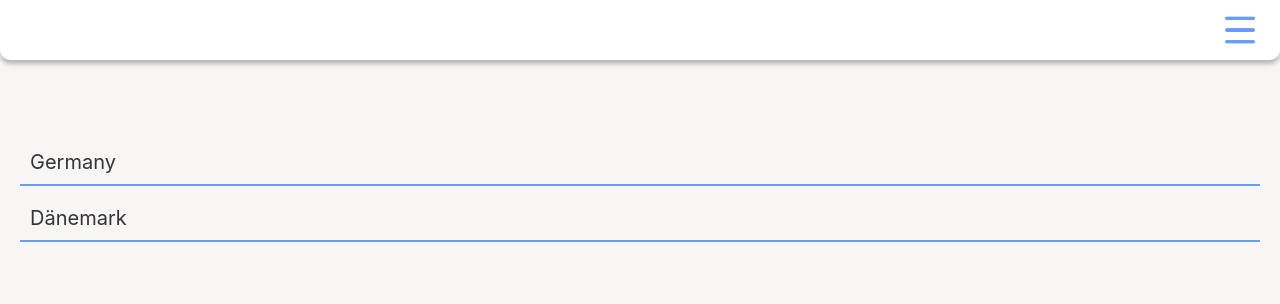
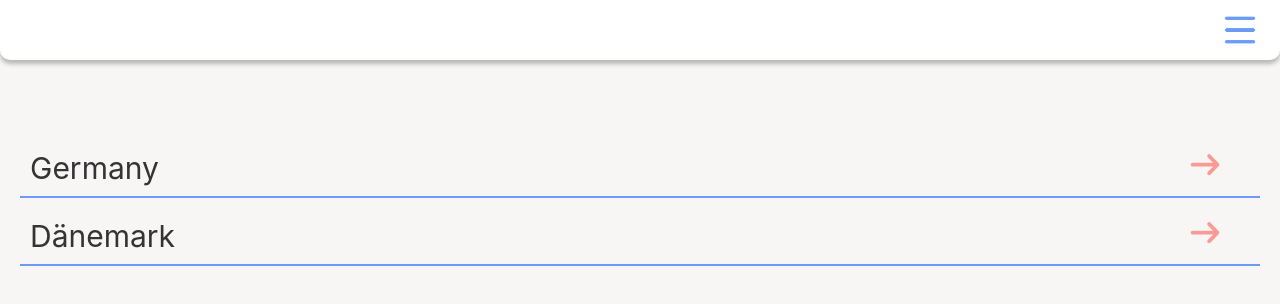
Before and after one commit to JanRaadts/capstone-project, a Next.js app: page /countries in a window 1280 px wide. Shown: the top 304 px of the page. Built offline with nearby package versions, Linux system fonts and the light colour scheme.

Commit message:
add arrow-symbol

```diff
--- a/components/ListSurfspotsItems.js
+++ b/components/ListSurfspotsItems.js
@@ -1,11 +1,15 @@
 import styled from "styled-components";
 import Link from "next/link";
+import Image from "next/image";
+import arrow from "../public/images/arrow.png";
 
 styled;
 export default function ListSurfspotsItems({ name, link }) {
   return (
     <StyledLi>
-      <StyledLink href={link}>{name}</StyledLink>
+      <StyledLink href={link}>
+        {name} <StyledImage src={arrow} alt="arrow" width={30} height={30} />
+      </StyledLink>
     </StyledLi>
   );
 }
@@ -13,7 +17,8 @@ export default function ListSurfspotsItems({ name, link }) {
 const StyledLink = styled(Link)`
   text-decoration: none;
   color: #343436;
-  font-size: 20px;
+  font-size: 30px;
+  width: 100%;
 `;
 
 const StyledLi = styled.li`
@@ -23,4 +28,11 @@ const StyledLi = styled.li`
   padding: 10px;
   font-weight: normal;
   border-bottom: 2px solid #699bf7;
+  display: flex;
+  align-items: center;
 `;
+
+const StyledImage = styled(Image)`
+  position: absolute;
+  right: 60px;
+`;
--- a/pages/[slug].js
+++ b/pages/[slug].js
@@ -39,7 +39,7 @@ export default function SpotDetails() {
         />
       </Link>
       <StyledButtonSection>
-        <StyledButton>Infos</StyledButton>
+        <StyledButton>Info</StyledButton>
       </StyledButtonSection>
       <StyledDescriptionSection>
         <p>{currentSpot.description}</p>
```
Also changed, not shown: public/images/arrow.png (added).
